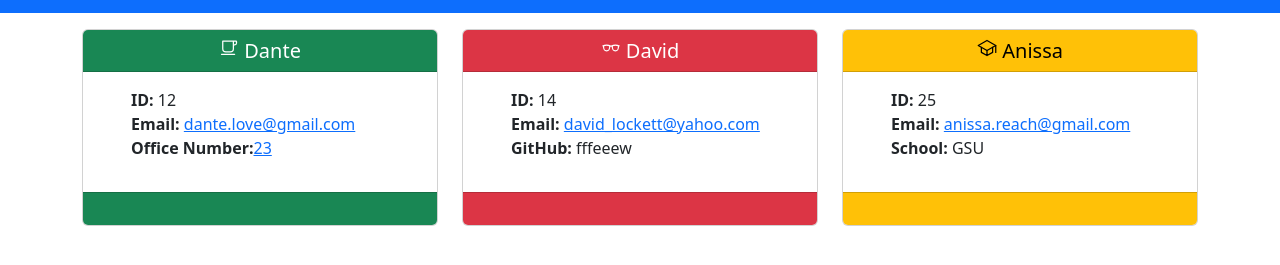
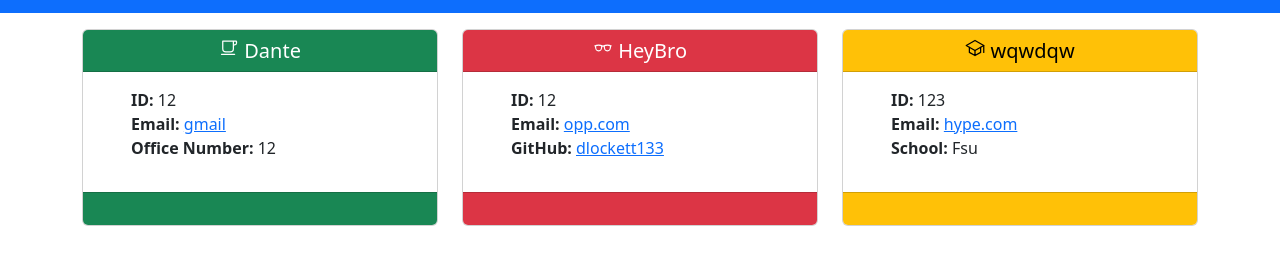
Before and after one commit to dlockett133/team-page-generator, a website: page index.html in a window 1280 px wide. Shown: the part 53-318 px from the top of the page. Drawn offline with nearby package versions, Linux system fonts and the light colour scheme; files that its build step writes are made by us from their sources.

Commit message:
created style.js, and refacted index.js

```diff
--- a/index.html
+++ b/index.html
@@ -34,17 +34,9 @@
                     <ul>
                       <li><strong>ID:</strong> 12</li>
                       <li>
-                        <strong>Email: </strong
-                        ><a href="mailto:dante.love@gmail.com"
-                          >dante.love@gmail.com</a
-                        >
+                        <strong>Email: </strong><a href="mailto:gmail">gmail</a>
                       </li>
-                      <li>
-                        <strong>Office Number:</strong
-                        ><a href="https://www.freecodecamp.org/" target="_blank"
-                          >23</a
-                        >
-                      </li>
+                      <li><strong>Office Number:</strong> 12</li>
                     </ul>
                   </div>
                 </div>
@@ -56,19 +48,24 @@
               <div class="card">
                 <h5 class="card-header text-bg-danger text-center name">
                   <ion-icon name="glasses-outline"></ion-icon>
-                  David
+                  HeyBro
                 </h5>
                 <div class="card-body">
                   <div class="card-text">
                     <ul>
-                      <li><strong>ID:</strong> 14</li>
+                      <li><strong>ID:</strong> 12</li>
                       <li>
                         <strong>Email: </strong
-                        ><a href="mailto:david_lockett@yahoo.com"
-                          >david_lockett@yahoo.com</a
+                        ><a href="mailto:opp.com">opp.com</a>
+                      </li>
+                      <li>
+                        <strong>GitHub: </strong
+                        ><a
+                          href="https://github.com/dlockett133"
+                          target="_blank"
+                          >dlockett133</a
                         >
                       </li>
-                      <li><strong>GitHub:</strong> fffeeew</li>
                     </ul>
                   </div>
                 </div>
@@ -80,19 +77,17 @@
               <div class="card">
                 <h5 class="card-header text-bg-warning text-center name">
                   <ion-icon name="school-outline"></ion-icon>
-                  Anissa
+                  wqwdqw
                 </h5>
                 <div class="card-body">
                   <div class="card-text">
                     <ul>
-                      <li><strong>ID:</strong> 25</li>
+                      <li><strong>ID:</strong> 123</li>
                       <li>
                         <strong>Email: </strong
-                        ><a href="mailto:anissa.reach@gmail.com"
-                          >anissa.reach@gmail.com</a
-                        >
+                        ><a href="mailto:hype.com">hype.com</a>
                       </li>
-                      <li><strong>School:</strong> GSU</li>
+                      <li><strong>School:</strong> Fsu</li>
                     </ul>
                   </div>
                 </div>
--- /dev/null
+++ b/style.css
@@ -0,0 +1,8 @@
+
+ul {
+    list-style: none;
+}
+
+a {
+    color: black;
+}
```
Also changed, not shown: index.js (+6 -16 lines), utils/style.js (added, +15 -0 lines).
